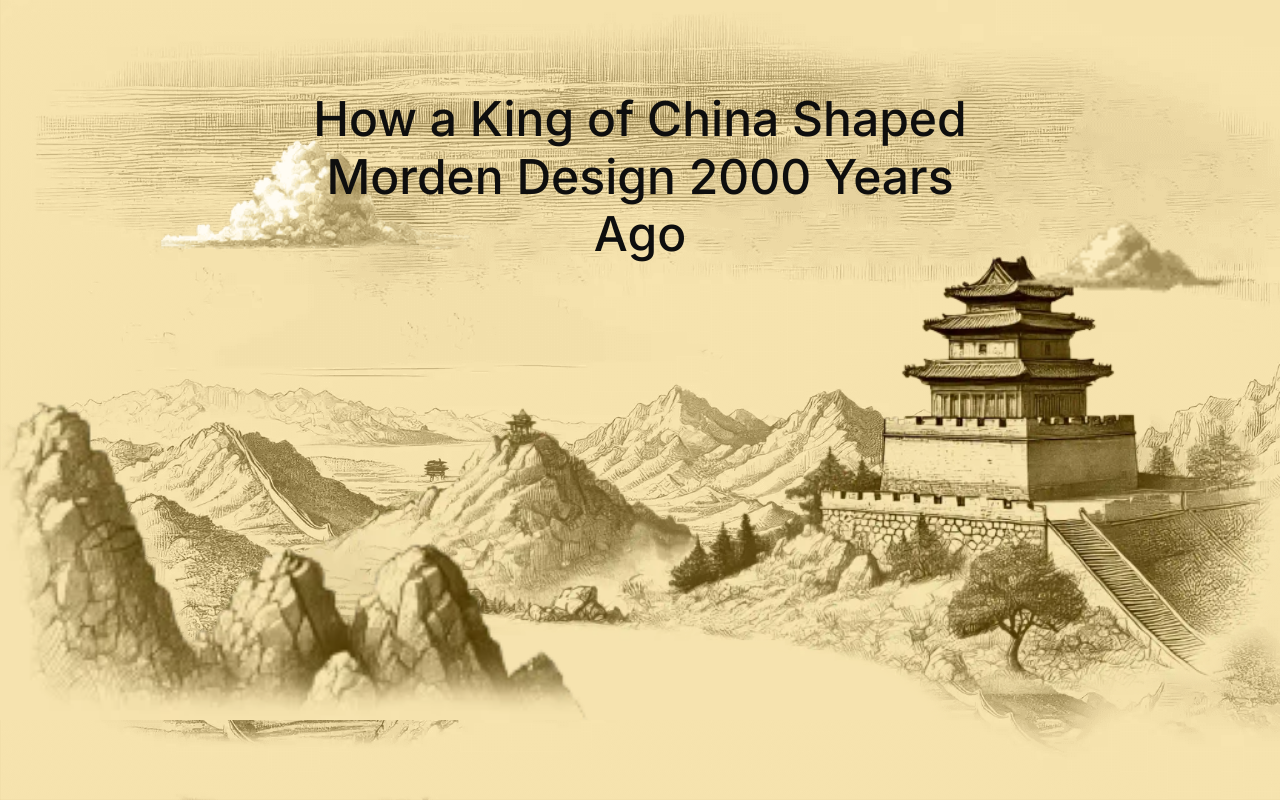
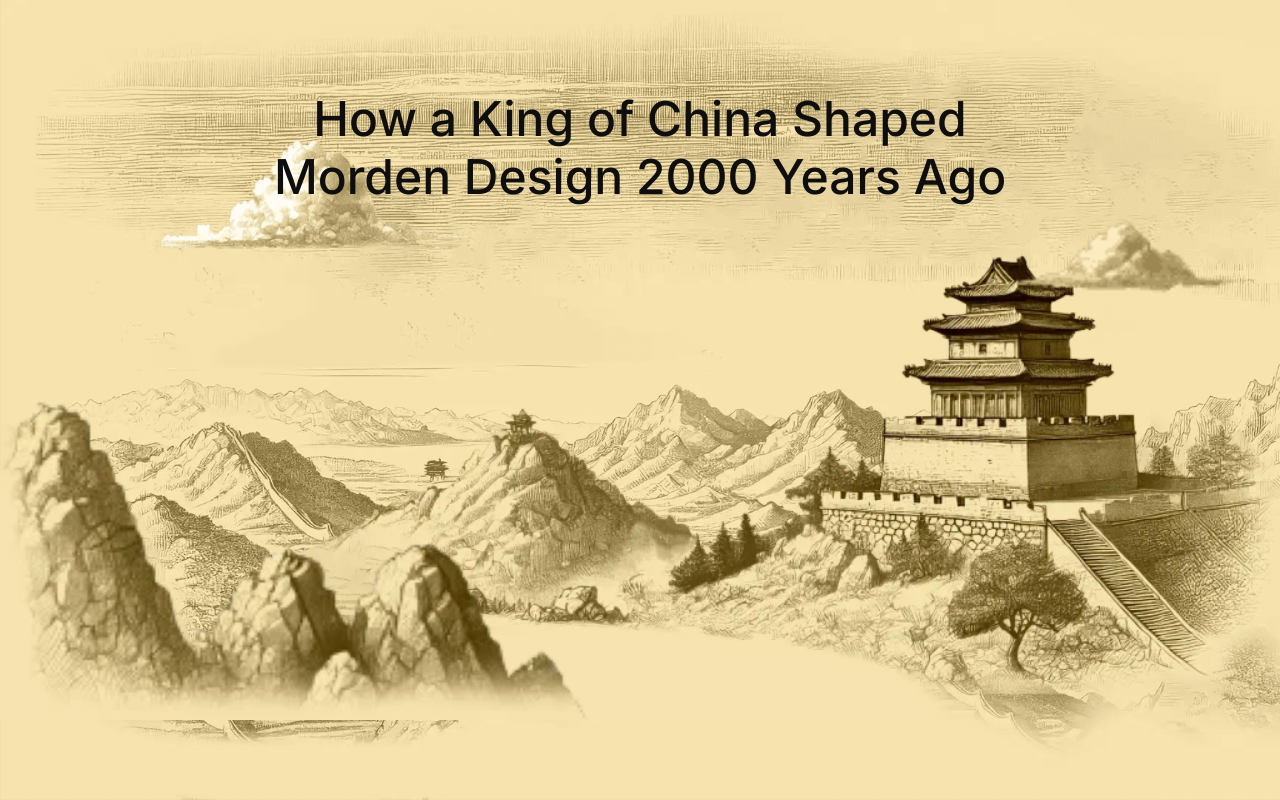
Before and after one commit to shahbazwebs/demoOne, a plain HTML site: page index.html in a window 1280 px wide. Shown: the top 800 px of the page. Drawn offline with nearby package versions, Linux system fonts and the light colour scheme; grey boxes are pictures that could not be loaded.

Commit message:
worked on upload site

```diff
--- a/assests/css/style.css
+++ b/assests/css/style.css
@@ -85,7 +85,7 @@ body{
     flex-direction: column;
 }
 .homeContainer h1{
-    max-width: 690px;
+    max-width: 740px;
     font-size: 48px;
     text-align: center;
     padding-top: 90px;
```
